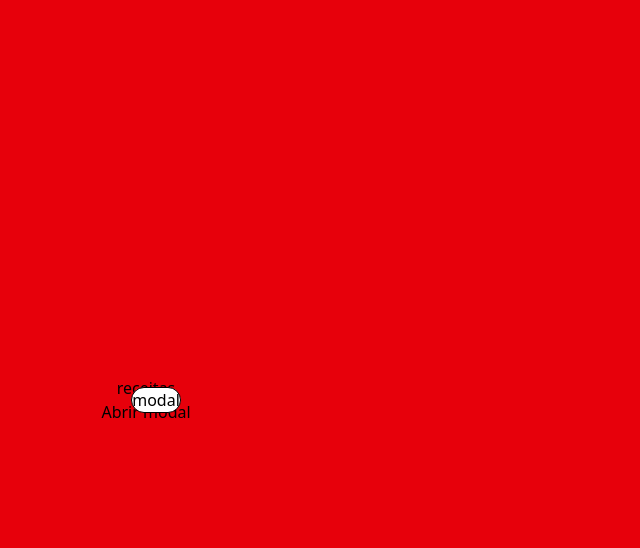
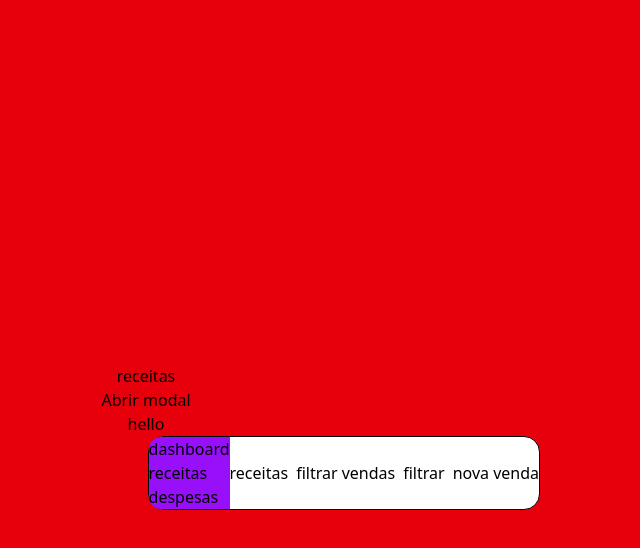
Before and after one commit to HiiroHK/modal-codi, a React (Vite) app: page / in a window 1280 px wide. Both pictures are taken after a click on the button "Abrir modal". Shown: the top 548 px of the page, without its empty margins (494-1134 px from the left). Built offline with nearby package versions, Linux system fonts and the light colour scheme.

Commit message:
criação do header e aside novos

```diff
--- /dev/null
+++ b/src/modal/componentes modal/Aside modal.tsx
@@ -0,0 +1,9 @@
+export function Asidermodal() {
+  return (
+    <aside className="bg-purple-600 rounded-s-xl">
+      <p>dashboard</p>
+      <p>receitas</p>
+      <p>despesas</p>
+    </aside>
+  );
+}
--- /dev/null
+++ b/src/modal/componentes modal/Header Modal.tsx
@@ -0,0 +1,3 @@
+export function Headermodal() {
+  return <header>hello</header>;
+}
--- a/src/modal/modal.tsx
+++ b/src/modal/modal.tsx
@@ -1,10 +1,21 @@
+import { Asidermodal } from "./componentes modal/Aside modal";
+import { Headermodal } from "./componentes modal/header modal";
+
 export function Modal({ isOpen }) {
   if (isOpen) {
     return (
-      <div className="fixed bg-white z-10 flex items-center justify-center border rounded-2xl ml-5 ">
-        <div className="">modal</div>
+      <div className="">
+        <Headermodal />
+        <div className="fixed bg-white z-10 flex items-center justify-center border rounded-2xl ml-5 ">
+          <Asidermodal />
+          <div className="flex gap-2">
+            <h1>receitas</h1>
+            <button>filtrar vendas</button>
+            <button>filtrar</button>
+            <button>nova venda</button>
+          </div>
+        </div>
       </div>
     );
   }
-  return null;
 }
```
